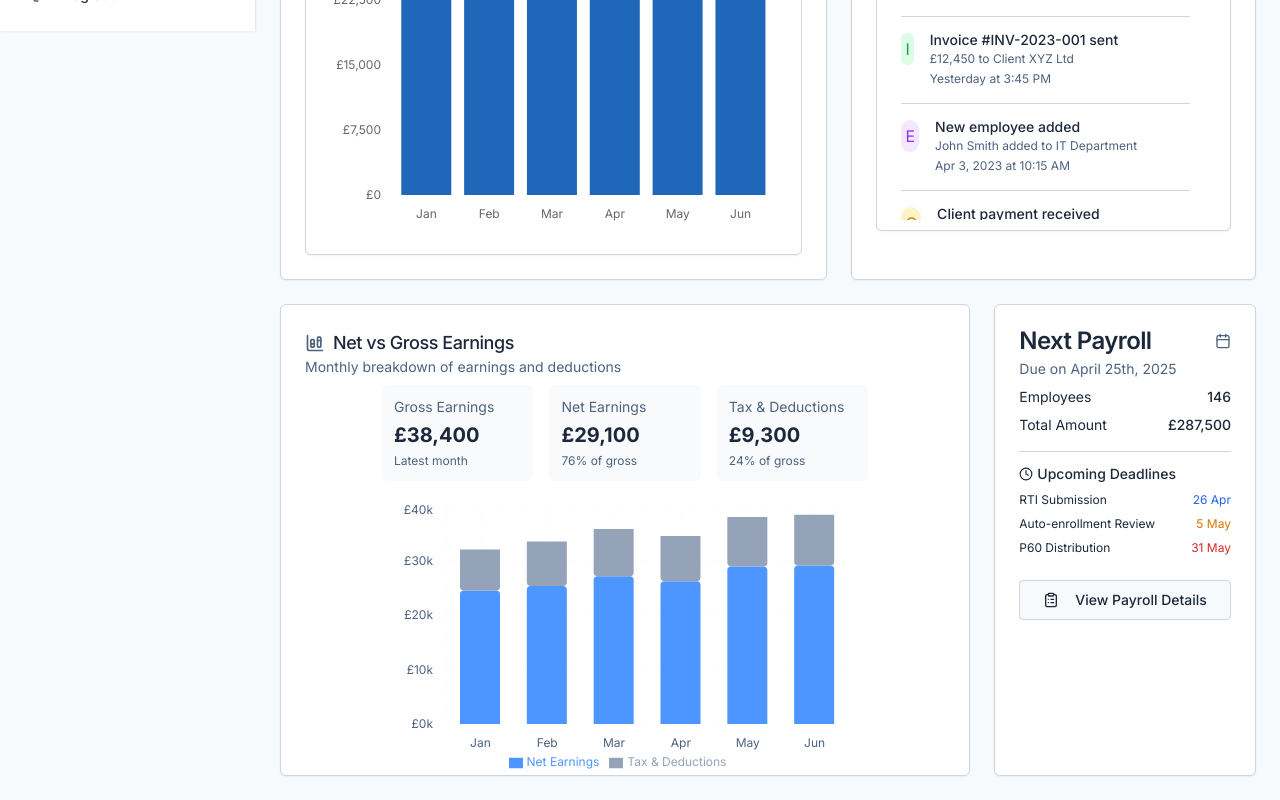
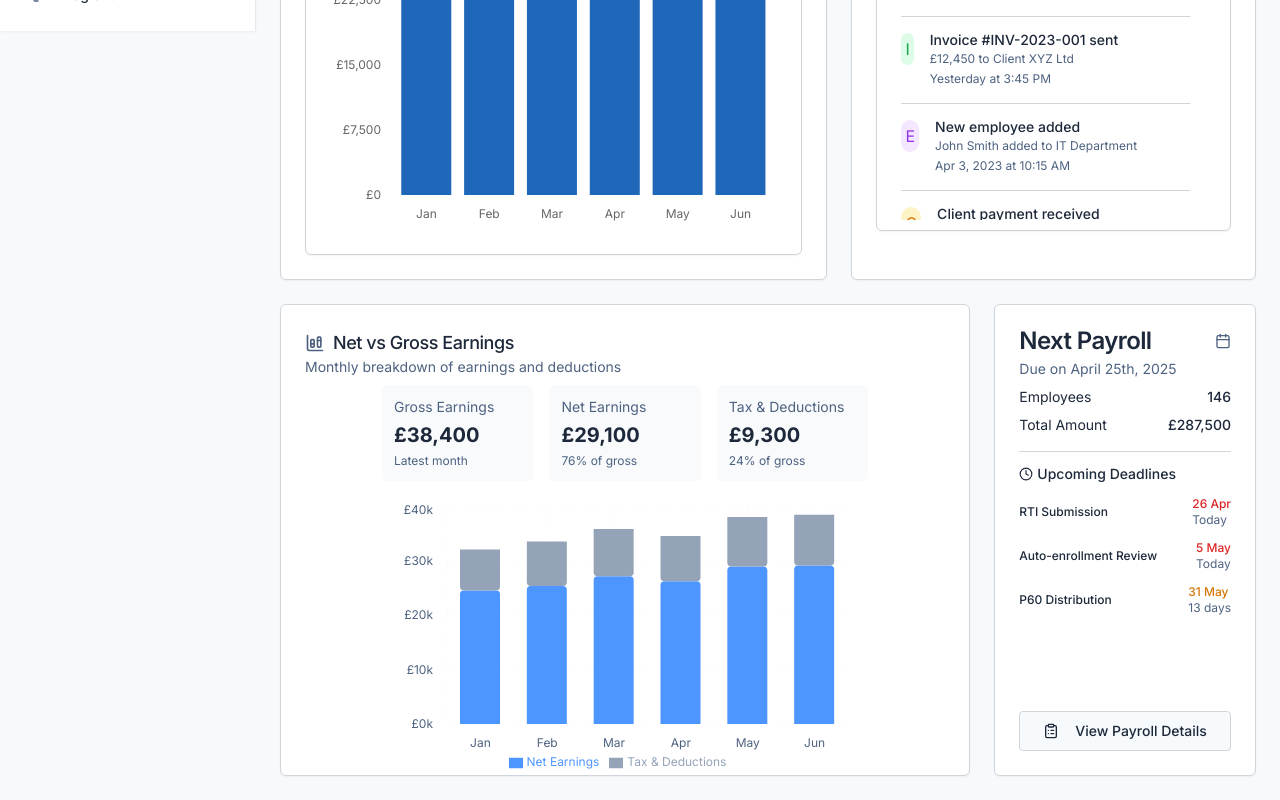
Before and after one commit to alexcsaky/flow-uk-payroll-suite-61, a React (Vite) app: page / in a window 1280 px wide. Shown: the part 769-1569 px from the top of the page. Built offline with nearby package versions, Linux system fonts and the light colour scheme.

Commit message:
Fix: Fill card and color code deadlines
- Modified `PayrollSummaryCard` to ensure the "Next Payroll" and "Upcoming Deadlines" sections fill the card's available space.
- Implemented color-coding for upcoming deadlines based on proximity to the due date, using a dynamic approach.

```diff
--- a/src/components/dashboard/EarningsPayrollSection.tsx
+++ b/src/components/dashboard/EarningsPayrollSection.tsx
@@ -28,13 +28,13 @@ export function EarningsPayrollSection({
   payrollSummary
 }: EarningsPayrollSectionProps) {
   return (
-    <div className="grid gap-6 md:grid-cols-7">
+    <div className="grid gap-6 md:grid-cols-7 h-full">
       <EarningsChart
         data={earningsData}
-        className="col-span-5"
+        className="col-span-5 h-full"
       />
       <PayrollSummaryCard
-        className="md:col-span-2"
+        className="md:col-span-2 h-full"
         nextPayrollDate={payrollSummary.nextPayrollDate}
         employeesCount={payrollSummary.employeesCount}
         totalAmount={payrollSummary.totalAmount}
--- a/src/components/dashboard/PayrollSummaryCard.tsx
+++ b/src/components/dashboard/PayrollSummaryCard.tsx
@@ -10,7 +10,7 @@ import {
 import { Button } from "@/components/ui/button";
 import { cn } from "@/lib/utils";
 import { CalendarIcon, ClipboardList, Clock } from "lucide-react";
-import { format } from "date-fns";
+import { format, differenceInDays } from "date-fns";
 
 interface Deadline {
   name: string;
@@ -38,19 +38,25 @@ export function PayrollSummaryCard({
     ? format(nextPayrollDate, "PPP")
     : "Invalid date";
 
-  const getDeadlineStyle = (type: Deadline['type']) => {
-    switch(type) {
-      case 'urgent':
-        return "text-red-600";
-      case 'warning':
-        return "text-amber-600";
-      default:
-        return "text-blue-600";
+  const getDeadlineStyle = (deadline: Deadline) => {
+    // Calculate days until the deadline
+    const today = new Date();
+    const daysUntil = differenceInDays(deadline.date, today);
+
+    // Color coding based on days remaining
+    if (daysUntil <= 7) {
+      return "text-red-600 font-medium";
+    } else if (daysUntil <= 14) {
+      return "text-amber-600 font-medium";
+    } else if (daysUntil <= 30) {
+      return "text-blue-600";
+    } else {
+      return "text-green-600";
     }
   };
 
   return (
-    <Card className={cn("flow-transition", className)}>
+    <Card className={cn("flow-transition flex flex-col h-full", className)}>
       <CardHeader className="pb-2">
         <div className="flex items-center justify-between">
           <CardTitle>Next Payroll</CardTitle>
@@ -60,7 +66,7 @@ export function PayrollSummaryCard({
           Due on {formattedDate}
         </CardDescription>
       </CardHeader>
-      <CardContent>
+      <CardContent className="flex-grow flex flex-col">
         <div className="grid gap-2 mb-4">
           <div className="flex items-center justify-between">
             <span className="text-sm">Employees</span>
@@ -73,25 +79,37 @@ export function PayrollSummaryCard({
         </div>
 
         {upcomingDeadlines.length > 0 && (
-          <div className="border-t pt-3">
-            <h4 className="text-sm font-medium mb-2 flex items-center gap-1">
+          <div className="border-t pt-3 flex-grow">
+            <h4 className="text-sm font-medium mb-3 flex items-center gap-1">
               <Clock className="h-3.5 w-3.5" />
               <span>Upcoming Deadlines</span>
             </h4>
-            <ul className="space-y-2">
-              {upcomingDeadlines.map((deadline, index) => (
-                <li key={index} className="flex justify-between items-center text-xs">
-                  <span>{deadline.name}</span>
-                  <span className={getDeadlineStyle(deadline.type)}>
-                    {format(deadline.date, "d MMM")}
-                  </span>
-                </li>
-              ))}
+            <ul className="space-y-3">
+              {upcomingDeadlines.map((deadline, index) => {
+                const daysUntil = differenceInDays(deadline.date, new Date());
+                return (
+                  <li key={index} className="flex justify-between items-center text-xs">
+                    <span className="font-medium">{deadline.name}</span>
+                    <div>
+                      <span className={getDeadlineStyle(deadline)}>
+                        {format(deadline.date, "d MMM")}
+                      </span>
+                      <div className="text-xs text-muted-foreground">
+                        {daysUntil <= 0
+                          ? "Today"
+                          : daysUntil === 1
+                            ? "Tomorrow"
+                            : `${daysUntil} days`}
+                      </div>
+                    </div>
+                  </li>
+                );
+              })}
             </ul>
           </div>
         )}
       </CardContent>
-      <CardFooter>
+      <CardFooter className="mt-auto">
         <Button className="w-full" variant="outline">
           <ClipboardList className="mr-2 h-4 w-4" />
           View Payroll Details
```
